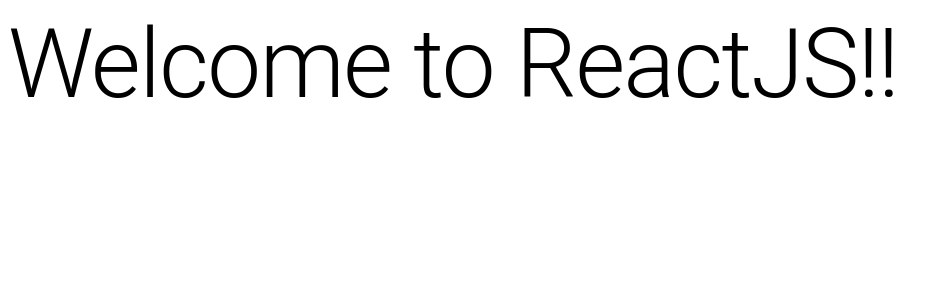
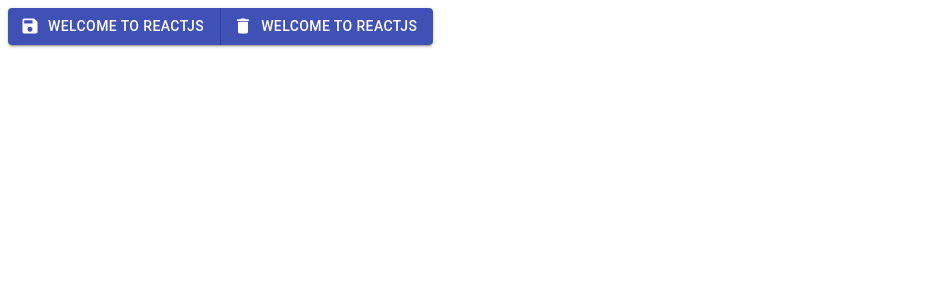
Before and after one commit to techieguydev/material-ui-app, a React (Create React App) app: page / in a window 1280 px wide. Shown: the top 300 px of the page, without its empty margins (0-949 px from the left). Built offline with nearby package versions, Linux system fonts and the light colour scheme; the HTML template or start-up script is replaced by a standard one.

Commit message:
Updating App.jsx

```diff
--- a/src/App.jsx
+++ b/src/App.jsx
@@ -1,12 +1,26 @@
 import React from "react";
-import { Typography, AppBar, Card, CardActions, CardContent, CardMedia, CssBaseline, Grid, Toolbar, Container } from '@material-ui/core';
-import PhotoCamera from '@material-ui/icons';
+// import { Typography, AppBar, Card, CardActions, CardContent, CardMedia, CssBaseline, Grid, Toolbar, Container, Button } from '@material-ui/core';
+// import PhotoCamera from '@material-ui/icons';
+import ButtonGroup from "@material-ui/core/ButtonGroup";
+import Button from "@material-ui/core/Button";
+import SaveIcon from '@material-ui/icons/Save';
+import DeleteIcon from '@material-ui/icons/Delete';
 
 
 const App = () => {
     return (
-        <div>
-            <Typography variant="h1">Welcome to ReactJS!!</Typography>
+        <div className="App">
+            <header className="App-header">
+                <ButtonGroup variant="contained" color="primary">
+                    <Button startIcon={<SaveIcon />}>
+                        Welcome to ReactJS
+                    </Button>
+                    <Button startIcon={<DeleteIcon />}>
+                        Welcome to ReactJS
+                    </Button>
+                </ButtonGroup>
+
+            </header>
         </div>
     )
 }
```
